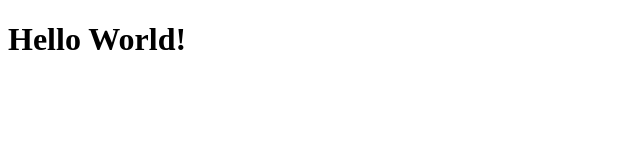
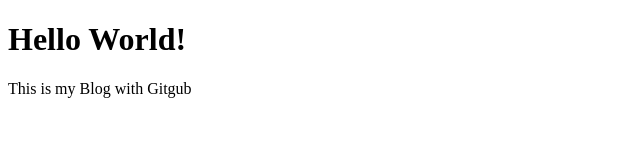
Before and after one commit to ManuSong/ManuSong.github.io, a plain HTML site: page index.html in a window 1280 px wide. Shown: the whole page, without its empty margins (0-640 px from the left). Drawn offline with Linux system fonts and the light colour scheme.

Commit message:
Change Index.html

```diff
--- a/index.html
+++ b/index.html
@@ -8,5 +8,6 @@
   </head>
   <body>
     <h1>Hello World!</h1>
+    <p>This is my Blog with Gitgub</p>
   </body>
 </html>
```
